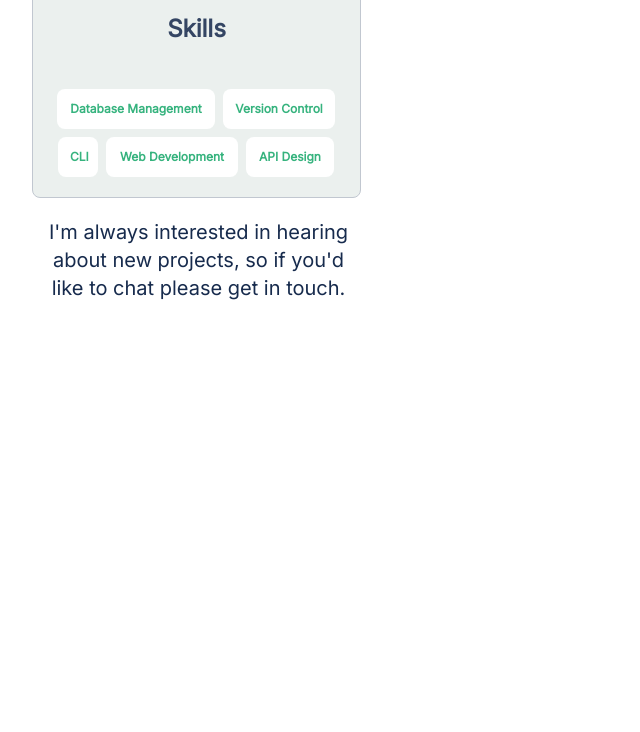
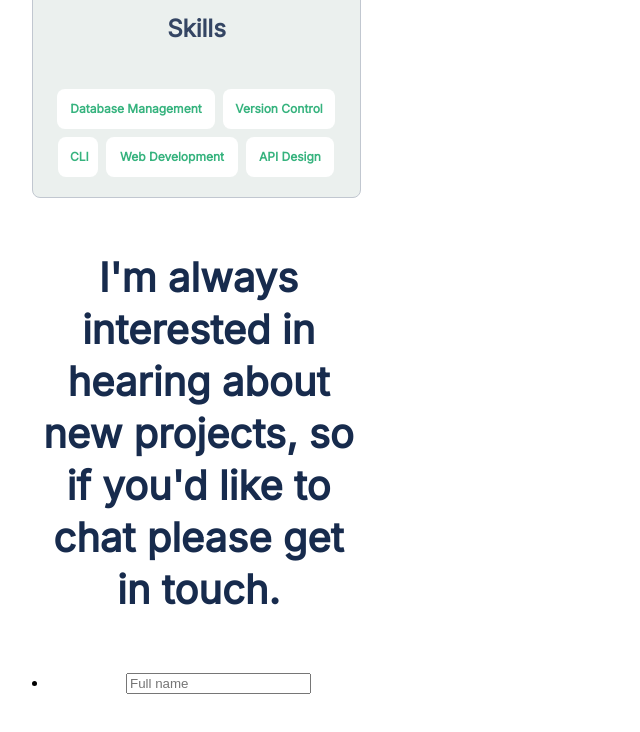
Before and after one commit to Bhekisile/Bee_Portfolio, a website: page index.html in a window 1280 px wide. Shown: the part 5495-6227 px from the top of the page, without its empty margins (0-640 px from the left). Drawn offline with Linux system fonts and the light colour scheme.

Commit message:
Add text to a form

```diff
--- a/index.html
+++ b/index.html
@@ -210,6 +210,10 @@
     </section>
     <section class="user-form">
         <p>I'm always interested in hearing about new projects, so if you'd like to chat please get in touch.</p>
+        <form action="" method="">
+            <ul>
+                <li class="input-text"><input type="text" id="full-name" name="full-name" placeholder="Full name" maxlength="30" required></li>
+
     </section>
 </header>
 </body>
--- a/style.css
+++ b/style.css
@@ -403,4 +403,16 @@ h4 {
   background-color: #008552;
 }
 
-/* form */
+.user-form > p {
+  width: 327px;
+  height: 363px;
+  font-family: "Inter", sans-serif;
+  font-style: normal;
+  font-weight: 700;
+  font-size: 40px;
+  line-height: 52px;
+  text-align: center;
+  color: #172b4d;
+  margin-top: 54px;
+  margin-bottom: 58px;
+}
```
